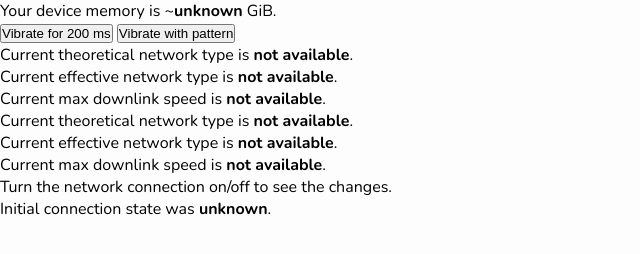
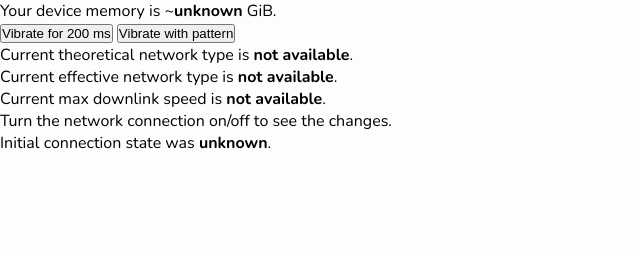
Before and after one commit to Zersai/zersai.github.io, a plain HTML site: page index.html in a window 1280 px wide. Shown: the whole page, without its empty margins (0-640 px from the left). Drawn offline with nearby package versions, Linux system fonts and the light colour scheme.

Commit message:
Update index.html

```diff
--- a/index.html
+++ b/index.html
@@ -33,10 +33,6 @@
 <p>Current effective network type is <b id="effectiveNetworkType">not available</b>.</p>
 <p>Current max downlink speed is <b id="downlinkMax">not available</b>.
 
-  <p>Current theoretical network type is <b id="networkType">not available</b>.</p>
-<p>Current effective network type is <b id="effectiveNetworkType">not available</b>.</p>
-<p>Current max downlink speed is <b id="downlinkMax">not available</b>.
-
   <p>Turn the network connection on/off to see the changes.</p>
 
   <p>Initial connection state was <b id="status">unknown</b>.</p>
```
